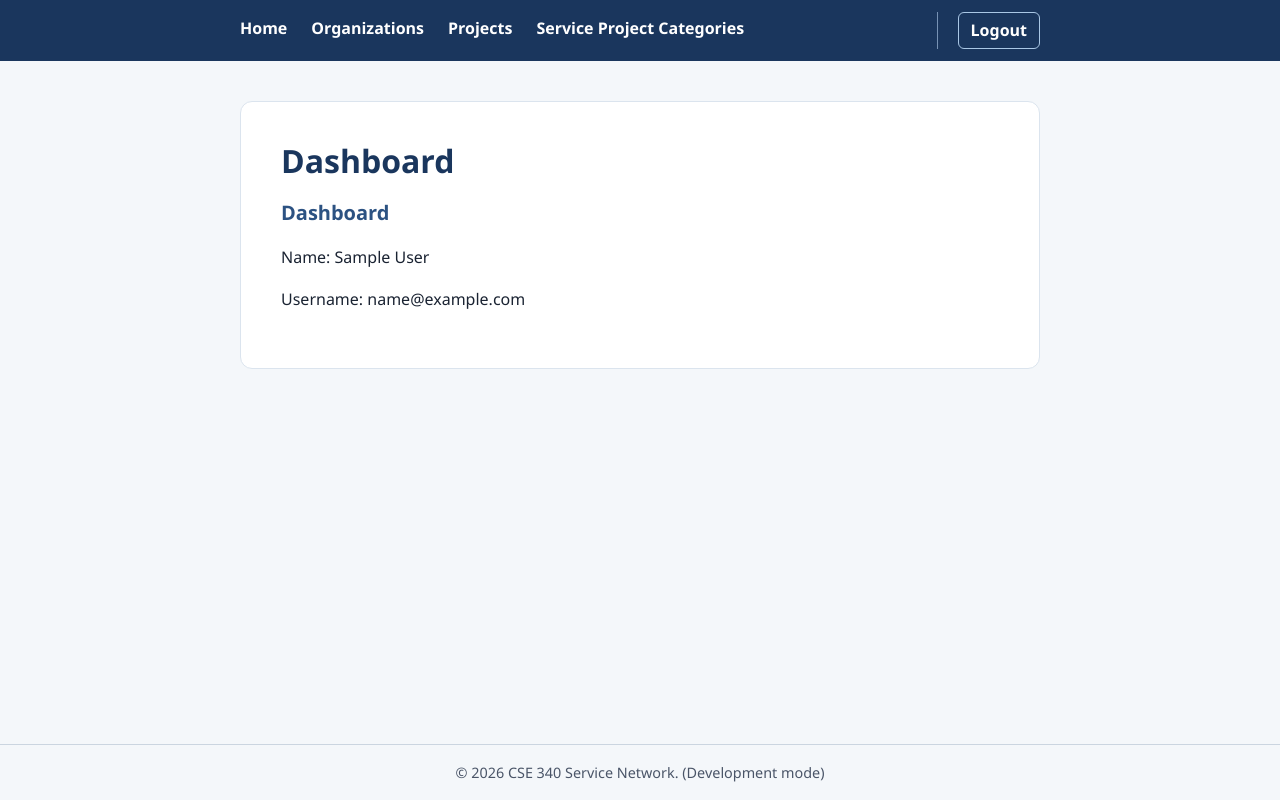
After one commit to vantaylor99/cse340-web-backend-dev, a Node server app: page /dashboard in a window 1280 px wide. The commit adds this page. Run offline with Node 20, Linux system fonts and the light colour scheme; the visitor is signed in with stand-in values (Sample User, id 1).

Commit message:
Setting up dashboard and routes / logic for a basic dashboard.

```diff
--- a/src/controllers/users.js
+++ b/src/controllers/users.js
@@ -41,7 +41,7 @@ const processLoginForm = async (req, res) => {
                 console.log(`User: ${user.userId} with name ${user.name} logged in and added to session.`);
             }
 
-            res.redirect('/')
+            res.redirect('/dashboard')
         } else {
             req.flash('error', 'Unable to login, invalid email or password');
             res.redirect('/login')
@@ -63,4 +63,20 @@ const processLogout = async (req, res) => {
     res.redirect('/login')
 };
 
-export { showUserRegistrationForm, processNewUserForm, showLoginForm, processLoginForm, processLogout }
+const requireLogin = (req, res, next) => {
+    if (req.session?.user) {
+        next();
+    } else {
+        req.flash('error', 'You must be logged in to access that page. Please login again')
+        res.redirect('/login')
+    }
+}
+
+const showDashboard = async (req, res) => {
+    const user = req.session.user;
+    const title = 'Dashboard';
+
+    res.render('dashboard', { title, name: user.name, email: user.email });
+}
+
+export { showUserRegistrationForm, processNewUserForm, showLoginForm, processLoginForm, processLogout, requireLogin, showDashboard }
--- a/src/routes.js
+++ b/src/routes.js
@@ -5,7 +5,7 @@ import { showOrganizationsPage, showOrganizationDetailsPage, showNewOrganization
 import { showProjectsPage, showProjectDetailsPage, showNewProjectForm, processNewProjectForm, projectValidation, showEditProjectForm, processEditProjectForm } from './controllers/projects.js';
 import { processAssignCategoriesForm, processNewCategoryForm, showCategoriesPage, showCategoryDetailsPage, showEditCategoriesForm, showNewCategoryForm, categoryValidation, showEditCategoryForm, processEditCategoryForm } from './controllers/categories.js';
 import { testErrorPage } from './controllers/errors.js';
-import { processLoginForm, processLogout, processNewUserForm, showLoginForm, showUserRegistrationForm } from './controllers/users.js';
+import { processLoginForm, processLogout, processNewUserForm, requireLogin, showDashboard, showLoginForm, showUserRegistrationForm } from './controllers/users.js';
 
 const router = express.Router();
 
@@ -36,6 +36,7 @@ router.post('/register', processNewUserForm);
 router.get('/login', showLoginForm);
 router.post('/login', processLoginForm);
 router.get('/logout', processLogout);
+router.get('/dashboard', requireLogin, showDashboard)
 
 
 
--- /dev/null
+++ b/src/views/dashboard.ejs
@@ -0,0 +1,16 @@
+<%- include('partials/header') %>
+    <main>
+        <h1>
+            <%= title %>
+        </h1>
+
+        <h2>Dashboard</h2>
+        <p>
+            Name: <%= name %>
+        </p>
+        <p>
+            Username: <%= email %>
+        </p>
+    </main>
+
+    <%- include('partials/footer') %>
--- a/src/views/home.ejs
+++ b/src/views/home.ejs
@@ -11,5 +11,9 @@
 
         <img class="main-logo" src="images/cse340-service-network.png" alt="CSE 340 Service Network Logo">
 
+        <% if (isLoggedIn) { %>
+            <p><a href="/dashboard">My Dashboard</a></p>
+            <% } %>
+
     </main>
     <%- include('partials/footer') %>
```
